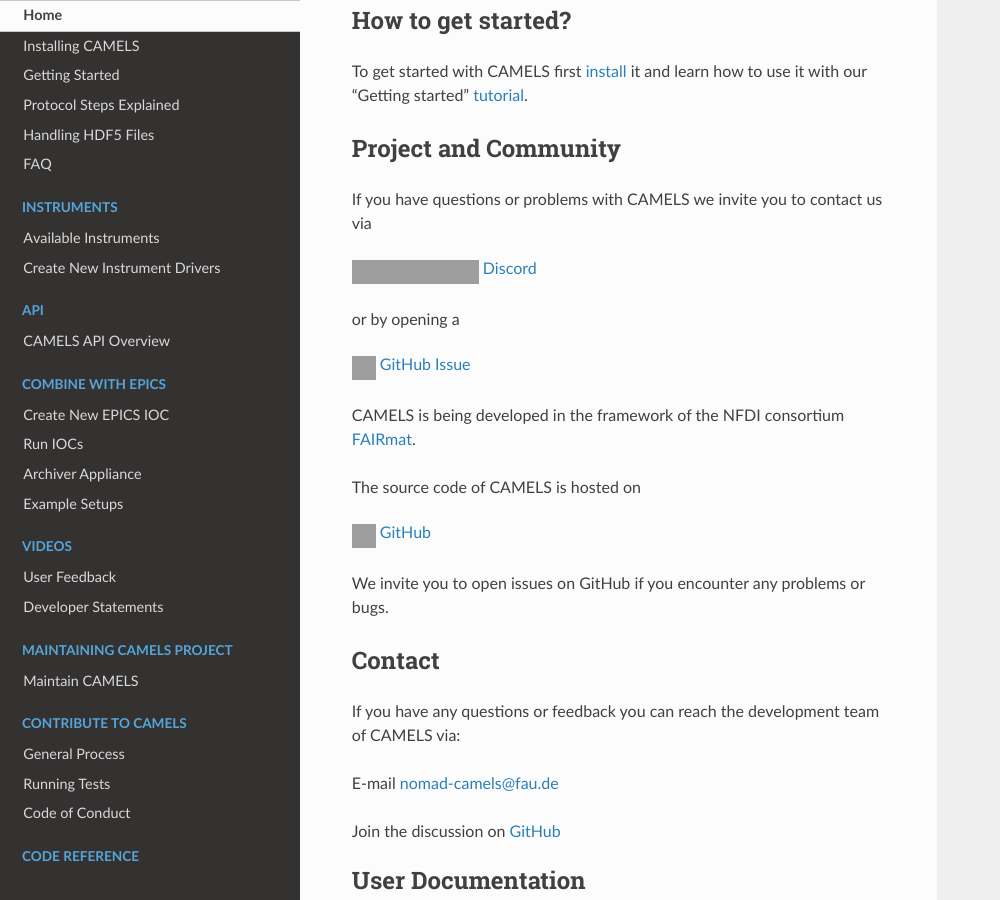
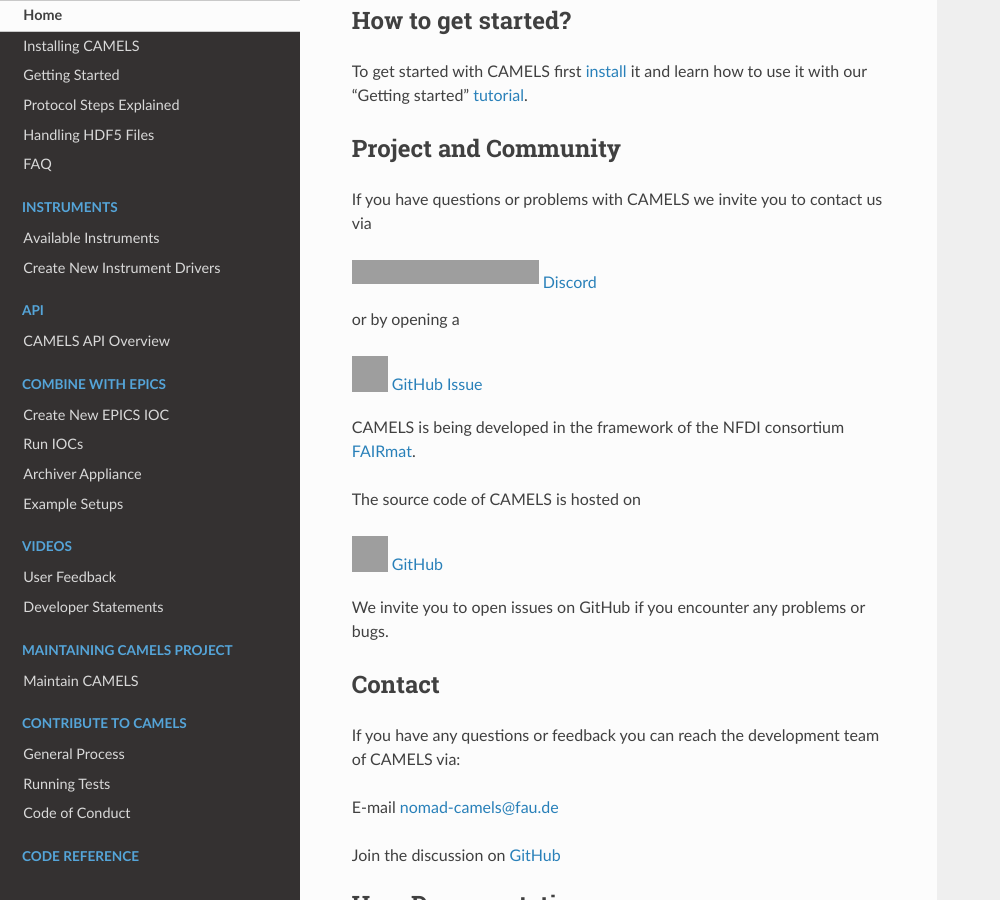
Before and after one commit to FAU-LAP/NOMAD-CAMELS, a Sphinx documentation site: the page built from docs/source/index.rst, in a window 1280 px wide and 900 px high, scrolled down 2808 px. Shown: the whole window, without its empty margins (0-1000 px from the left). Built offline with Sphinx 7.4.7 and the Read the Docs theme 3.1.0, drawn with Linux system fonts in a browser that asks for light colours; pages that are not in the unit, such as notebooks, are missing from menus; the version number is read from the project's files by our own code; grey boxes are pictures that could not be loaded.

Commit message:
fixed size and alignment

```diff
--- a/docs/source/index.rst
+++ b/docs/source/index.rst
@@ -101,7 +101,7 @@
 
 
     <a href="https://discord.gg/Gyzx3ukUw8" target="_blank">
-        <img src="https://cdn.prod.website-files.com/6257adef93867e50d84d30e2/636e0b52aa9e99b832574a53_full_logo_blurple_RGB.png" alt="Discord Logo" style="width: 127px; height: 24px; vertical-align: top;">
+        <img src="https://cdn.prod.website-files.com/6257adef93867e50d84d30e2/636e0b52aa9e99b832574a53_full_logo_blurple_RGB.png" alt="Discord Logo" style="width: 187px; height: 24px; vertical-align: middle;">
         Discord
     </a>
 
@@ -111,7 +111,7 @@
 
 
     <a href="https://github.com/FAU-LAP/NOMAD-CAMELS/issues" target="_blank">
-        <img src="https://github.githubassets.com/images/modules/logos_page/GitHub-Mark.png" alt="GitHub Logo" style="width: 24px; height: 24px; vertical-align: top;">
+        <img src="https://github.githubassets.com/images/modules/logos_page/GitHub-Mark.png" alt="GitHub Logo" style="width: 36px; height: 36px; vertical-align: middle;">
         GitHub Issue
     </a>
 
@@ -123,7 +123,7 @@
 
 
     <a href="https://github.com/FAU-LAP/NOMAD-CAMELS" target="_blank">
-        <img src="https://github.githubassets.com/images/modules/logos_page/GitHub-Mark.png" alt="GitHub Logo" style="width: 24px; height: 24px; vertical-align: top;">
+        <img src="https://github.githubassets.com/images/modules/logos_page/GitHub-Mark.png" alt="GitHub Logo" style="width: 36px; height: 36px; vertical-align: middle;">
         GitHub
     </a>
 
```
